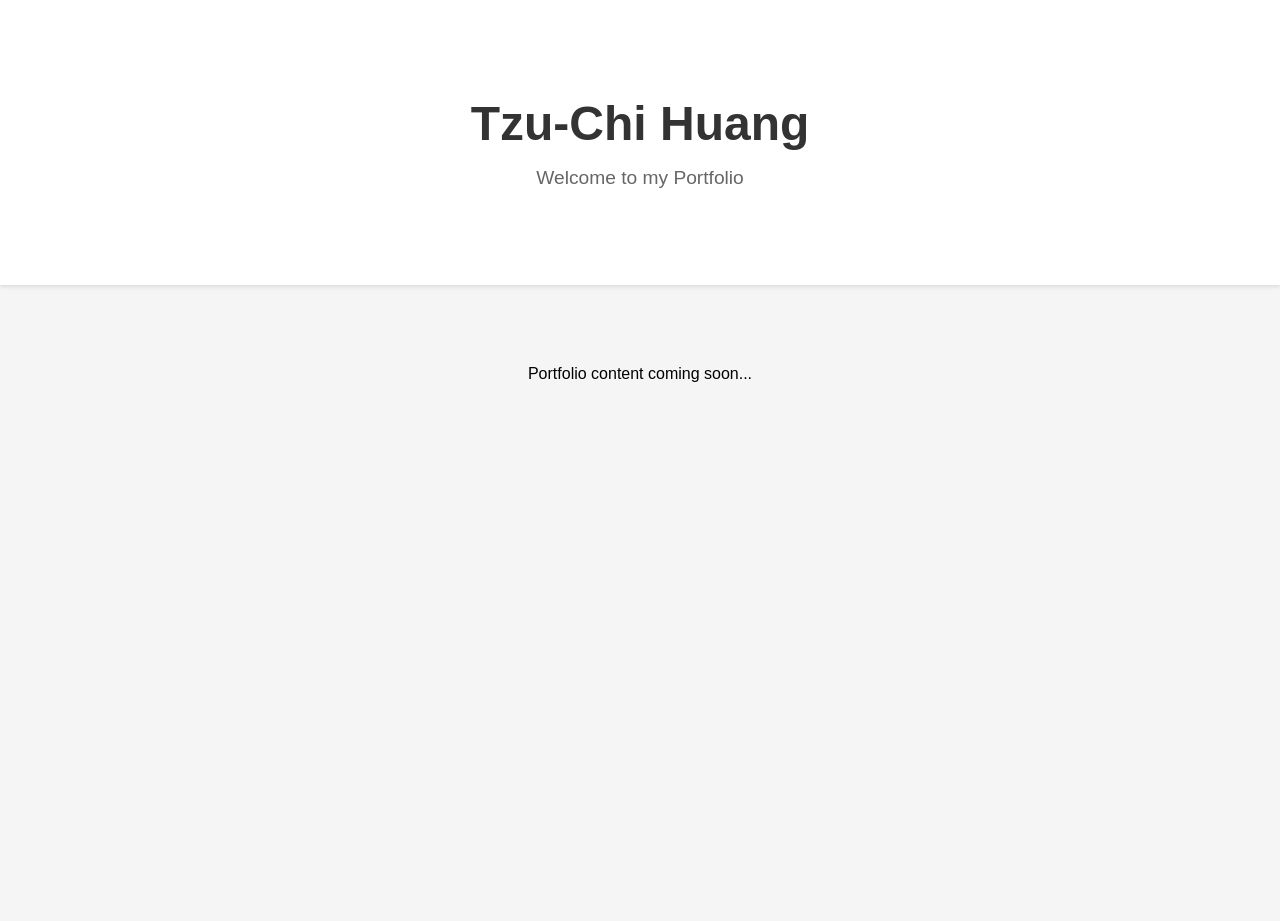
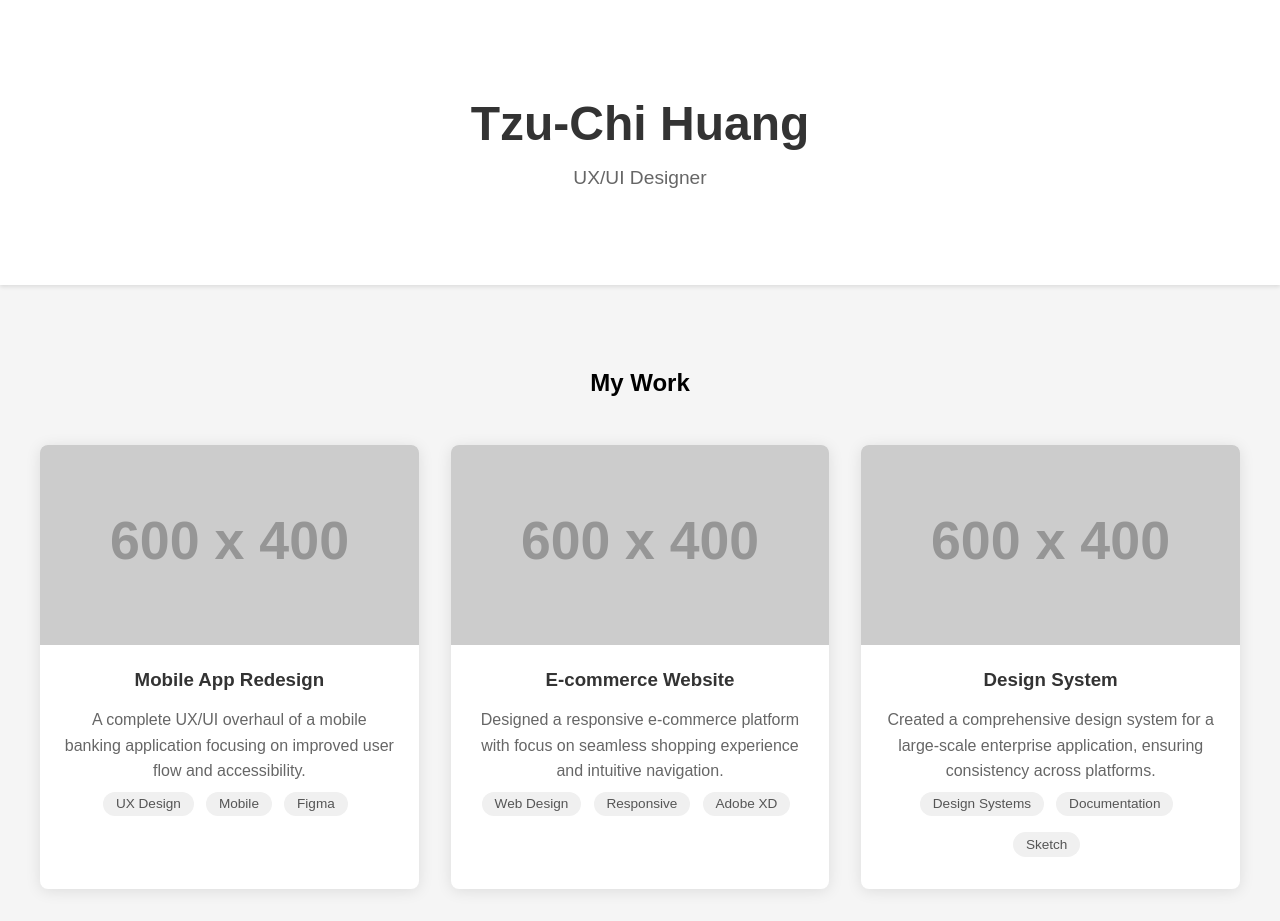
Before and after one commit to tzuchihuang-web/session-09-newidea, a plain HTML site: page index.html in a window 1280 px wide. Before the commit the page ends 800 px from the top, so only its background shows below. Drawn offline with Linux system fonts and the light colour scheme; placeholder pictures from the web are drawn by us.

Commit message:
Enhance portfolio layout with project showcase and updated header subtitle

```diff
--- a/index.html
+++ b/index.html
@@ -36,18 +36,103 @@
             margin-top: 2rem;
             text-align: center;
         }
+        .portfolio-grid {
+            display: grid;
+            grid-template-columns: repeat(auto-fit, minmax(300px, 1fr));
+            gap: 2rem;
+            margin-top: 3rem;
+        }
+        .portfolio-item {
+            background: #fff;
+            border-radius: 8px;
+            overflow: hidden;
+            box-shadow: 0 2px 15px rgba(0,0,0,0.1);
+            transition: transform 0.3s ease;
+        }
+        .portfolio-item:hover {
+            transform: translateY(-5px);
+        }
+        .portfolio-image {
+            width: 100%;
+            height: 200px;
+            background-color: #f0f0f0;
+            background-size: cover;
+            background-position: center;
+        }
+        .portfolio-content {
+            padding: 1.5rem;
+        }
+        .portfolio-content h3 {
+            margin: 0 0 1rem 0;
+            color: #333;
+        }
+        .portfolio-content p {
+            color: #666;
+            margin: 0;
+            line-height: 1.6;
+        }
+        .tag {
+            display: inline-block;
+            background: #f0f0f0;
+            padding: 0.3rem 0.8rem;
+            border-radius: 15px;
+            font-size: 0.85rem;
+            color: #555;
+            margin: 0.5rem 0.5rem 0.5rem 0;
+        }
     </style>
 </head>
 <body>
     <header>
         <div class="container">
             <h1>Tzu-Chi Huang</h1>
-            <div class="subtitle">Welcome to my Portfolio</div>
+            <div class="subtitle">UX/UI Designer</div>
         </div>
     </header>
     <main class="main-content">
         <div class="container">
-            <p>Portfolio content coming soon...</p>
+            <h2>My Work</h2>
+            <div class="portfolio-grid">
+                <!-- Project 1 -->
+                <div class="portfolio-item">
+                    <div class="portfolio-image" style="background-image: url('https://placehold.co/600x400')"></div>
+                    <div class="portfolio-content">
+                        <h3>Mobile App Redesign</h3>
+                        <p>A complete UX/UI overhaul of a mobile banking application focusing on improved user flow and accessibility.</p>
+                        <div class="tags">
+                            <span class="tag">UX Design</span>
+                            <span class="tag">Mobile</span>
+                            <span class="tag">Figma</span>
+                        </div>
+                    </div>
+                </div>
+                <!-- Project 2 -->
+                <div class="portfolio-item">
+                    <div class="portfolio-image" style="background-image: url('https://placehold.co/600x400')"></div>
+                    <div class="portfolio-content">
+                        <h3>E-commerce Website</h3>
+                        <p>Designed a responsive e-commerce platform with focus on seamless shopping experience and intuitive navigation.</p>
+                        <div class="tags">
+                            <span class="tag">Web Design</span>
+                            <span class="tag">Responsive</span>
+                            <span class="tag">Adobe XD</span>
+                        </div>
+                    </div>
+                </div>
+                <!-- Project 3 -->
+                <div class="portfolio-item">
+                    <div class="portfolio-image" style="background-image: url('https://placehold.co/600x400')"></div>
+                    <div class="portfolio-content">
+                        <h3>Design System</h3>
+                        <p>Created a comprehensive design system for a large-scale enterprise application, ensuring consistency across platforms.</p>
+                        <div class="tags">
+                            <span class="tag">Design Systems</span>
+                            <span class="tag">Documentation</span>
+                            <span class="tag">Sketch</span>
+                        </div>
+                    </div>
+                </div>
+            </div>
         </div>
     </main>
 </body>
```
